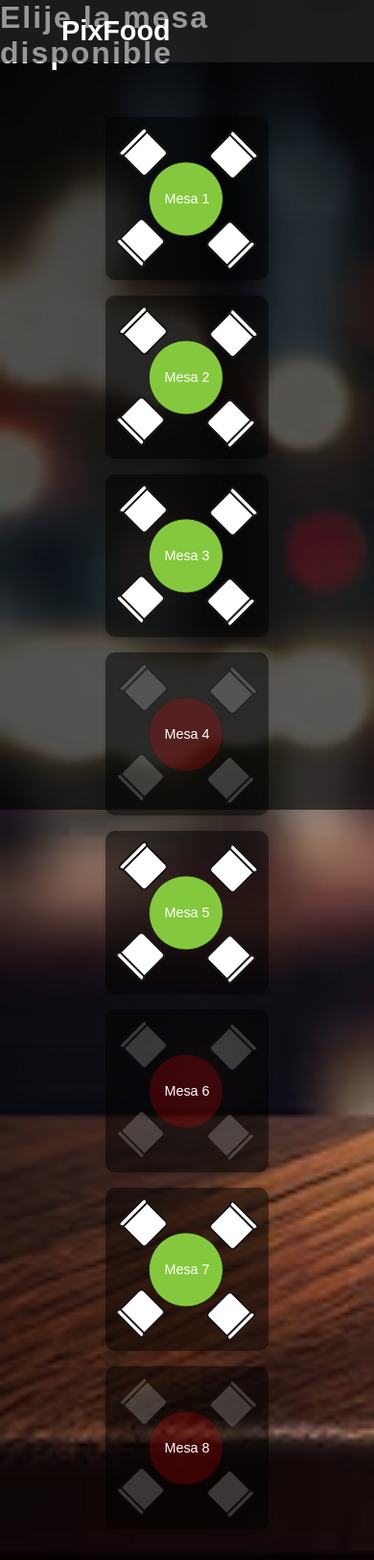
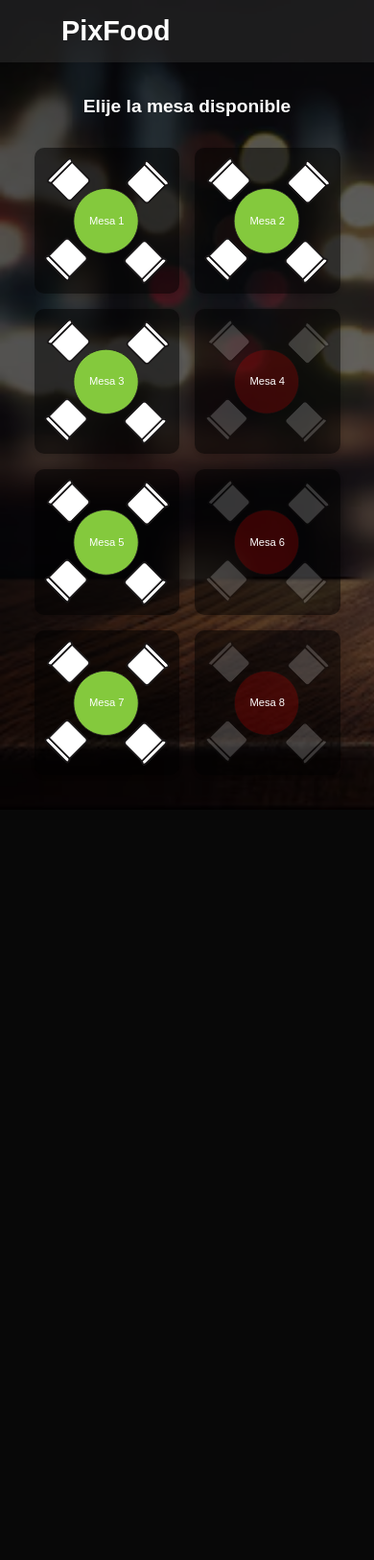
Before and after one commit to guelan14/paradigmas3TP1, a PHP site: page /pages/tables.html in a window 390 px wide. Shown: the whole page at 96% size. After the commit the page ends 798 px from the top, so only its background shows below. Run offline with PHP 8.4, Linux system fonts and the light colour scheme.

Commit message:
no me acuerdo

```diff
--- a/css/tables.css
+++ b/css/tables.css
@@ -15,15 +15,16 @@ h1 {
   font-size: 2rem;
   margin-bottom: 1rem;
   font-weight: 600;
-  letter-spacing: 2px;
   color: white;
+  margin-top: 5rem;
+  text-align: center;
 }
 
 .tables {
   min-height: 100vh;
   display: flex;
   align-items: center;
-  justify-content: center; /* Centra el contenido horizontalmente */
+  justify-content: center;
   flex-direction: column;
   background-image: url(../imagenes/tables-background.avif);
   background-repeat: no-repeat;
@@ -37,13 +38,13 @@ h1 {
   left: 0;
   width: 100%;
   height: 100%;
-  background: rgba(0, 0, 0, 0.6); /* Ajusta el color y la opacidad aquí */
-  z-index: 0; /* Asegura que esté detrás del contenido */
+  background: rgba(0, 0, 0, 0.6);
+  z-index: 0;
 }
 
 .tables > * {
-  position: relative; /* Asegura que el contenido esté por encima del pseudo-elemento */
-  z-index: 1; /* Asegura que el contenido esté por encima del pseudo-elemento */
+  position: relative;
+  z-index: 1;
 }
 
 .tables-container {
@@ -52,8 +53,8 @@ h1 {
   gap: 1rem;
   max-width: 60%;
   padding: 2rem;
-  margin: 0 auto; /* Centra la tabla en la página */
-  box-sizing: border-box; /* Asegura que el padding no afecte el tamaño total */
+  margin: 0 auto;
+  box-sizing: border-box;
 }
 
 .table {
@@ -61,67 +62,27 @@ h1 {
   text-align: center;
   cursor: pointer;
   transition: transform 0.3s, box-shadow 0.3s;
+  background-color: rgba(0, 0, 0, 0.5);
   padding: 10px;
   border-radius: 10px;
-  overflow: hidden; /* Asegura que los elementos hijos no desborden */
-  width: 100%; /* Asegura que el contenedor de la mesa no sea más ancho que la celda del grid */
-  box-shadow: 0 2px 4px rgba(0, 0, 0, 0.1); /* Sombras suaves para un efecto moderno */
+  overflow: hidden;
+  width: 100%;
+  box-shadow: 0 2px 4px rgba(0, 0, 0, 0.1);
 }
 
 .table img {
-  width: 100%; /* Ajusta la imagen al ancho del contenedor */
-  height: auto; /* Mantiene la proporción de la imagen */
+  width: 100%;
+  height: auto;
   border-radius: 10px;
-  display: block; /* Evita espacios debajo de las imágenes */
-  border: none; /* Elimina bordes indeseados */
-}
-
-.table .table-number {
-  position: absolute;
-  top: 10px;
-  left: 10px;
-  color: white;
-  padding: 5px 10;
-}
-.tables-container {
-  display: grid;
-  grid-template-columns: repeat(auto-fit, minmax(8rem, 1fr));
-  gap: 1rem;
-  max-width: 60%;
-  padding: 2rem;
-  margin: 0 auto; /* Centra la tabla en la página */
-  box-sizing: border-box; /* Asegura que el padding no afecte el tamaño total */
-}
-
-.table {
-  position: relative;
-  text-align: center;
-  cursor: pointer;
-  transition: transform 0.3s, box-shadow 0.3s;
-  background-color: rgba(0, 0, 0, 0.5); /* Fondo claro para destacar */
-  padding: 10px;
-  border-radius: 10px;
-  overflow: hidden; /* Asegura que los elementos hijos no desborden */
-  width: 100%; /* Asegura que el contenedor de la mesa no sea más ancho que la celda del grid */
-  box-shadow: 0 2px 4px rgba(0, 0, 0, 0.1); /* Sombras suaves para un efecto moderno */
-}
-
-.table img {
-  width: 100%; /* Ajusta la imagen al ancho del contenedor */
-  height: auto; /* Mantiene la proporción de la imagen */
-  border-radius: 10px;
-  display: block; /* Evita espacios debajo de las imágenes */
-  border: none; /* Elimina bordes indeseados */
+  display: block;
+  border: none;
 }
 
 .table .table-number {
   position: absolute;
   top: 50%;
   left: 50%;
-  transform: translate(
-    -50%,
-    -50%
-  ); /* Centra el texto usando transformaciones */
+  transform: translate(-50%, -50%);
   color: white;
   padding: 5px 10px;
   border-radius: 5px;
@@ -130,10 +91,54 @@ h1 {
 
 .table:hover {
   transform: scale(1.05);
-  box-shadow: 0 4px 8px rgba(0, 0, 0, 0.8); /* Resalta más la mesa al hacer hover */
+  box-shadow: 0 4px 8px rgba(0, 0, 0, 0.8);
 }
 
 .occupied img {
   opacity: 0.2;
-  pointer-events: none; /* No se puede hacer clic en mesas ocupadas */
+  pointer-events: none;
 }
+
+/* Media Queries para Responsividad */
+
+/* Para pantallas pequeñas como móviles */
+@media (max-width: 768px) {
+  h1 {
+    font-size: 1.5rem;
+  }
+
+  .tables-container {
+    max-width: 90%;
+    padding: 1rem;
+  }
+
+  .table .table-number {
+    font-size: 0.8rem;
+  }
+}
+
+/* Para pantallas muy pequeñas */
+@media (max-width: 480px) {
+  h1 {
+    font-size: 1.2rem;
+  }
+
+  .tables-container {
+    grid-template-columns: repeat(auto-fit, minmax(6rem, 1fr));
+  }
+
+  .table .table-number {
+    font-size: 0.7rem;
+  }
+}
+
+/* Para pantallas grandes como tablets o desktops */
+@media (min-width: 1024px) {
+  .tables-container {
+    max-width: 60%; /* Mantén el tamaño original */
+  }
+
+  .table .table-number {
+    font-size: 0.9rem;
+  }
+}
--- a/pages/carrito.html
+++ b/pages/carrito.html
@@ -64,7 +64,7 @@
         </section>
       </div>
     </section>
-
+    <script src="../scripts/cartLoad.js"></script>
     <script src="../scripts/carrito.js"></script>
   </body>
 </html>
--- a/pages/menu.html
+++ b/pages/menu.html
@@ -90,7 +90,7 @@
         <a href="carrito.html" class="btn-cart">Ir al carrito</a>
       </div>
     </main>
-    <script src="../scripts/carrito.js"></script>
+    <script src="../scripts/cartLoad.js"></script>
     <script src="../scripts/menu.js"></script>
   </body>
 </html>
```
Also changed, not shown: scripts/carrito.js (+0 -45 lines), scripts/cartLoad.js (added, +46 -0 lines).
